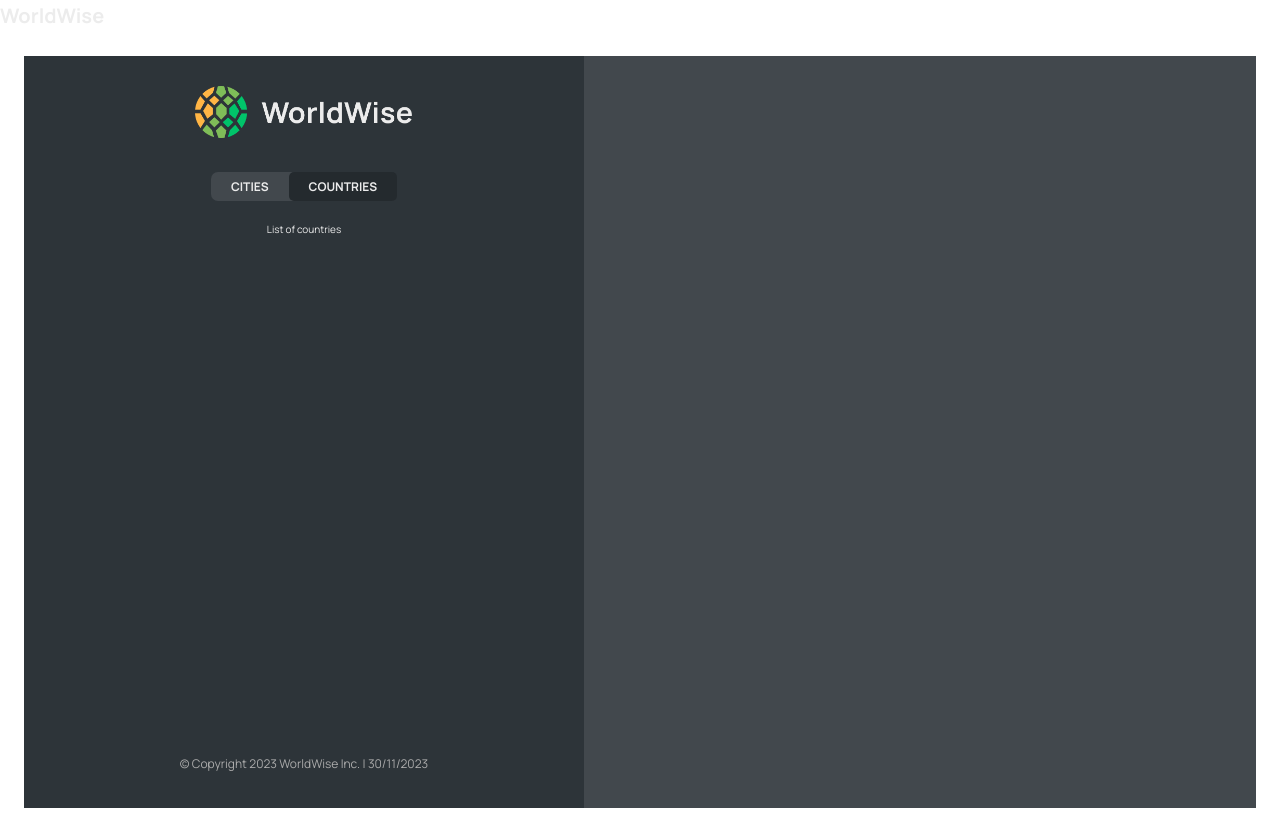
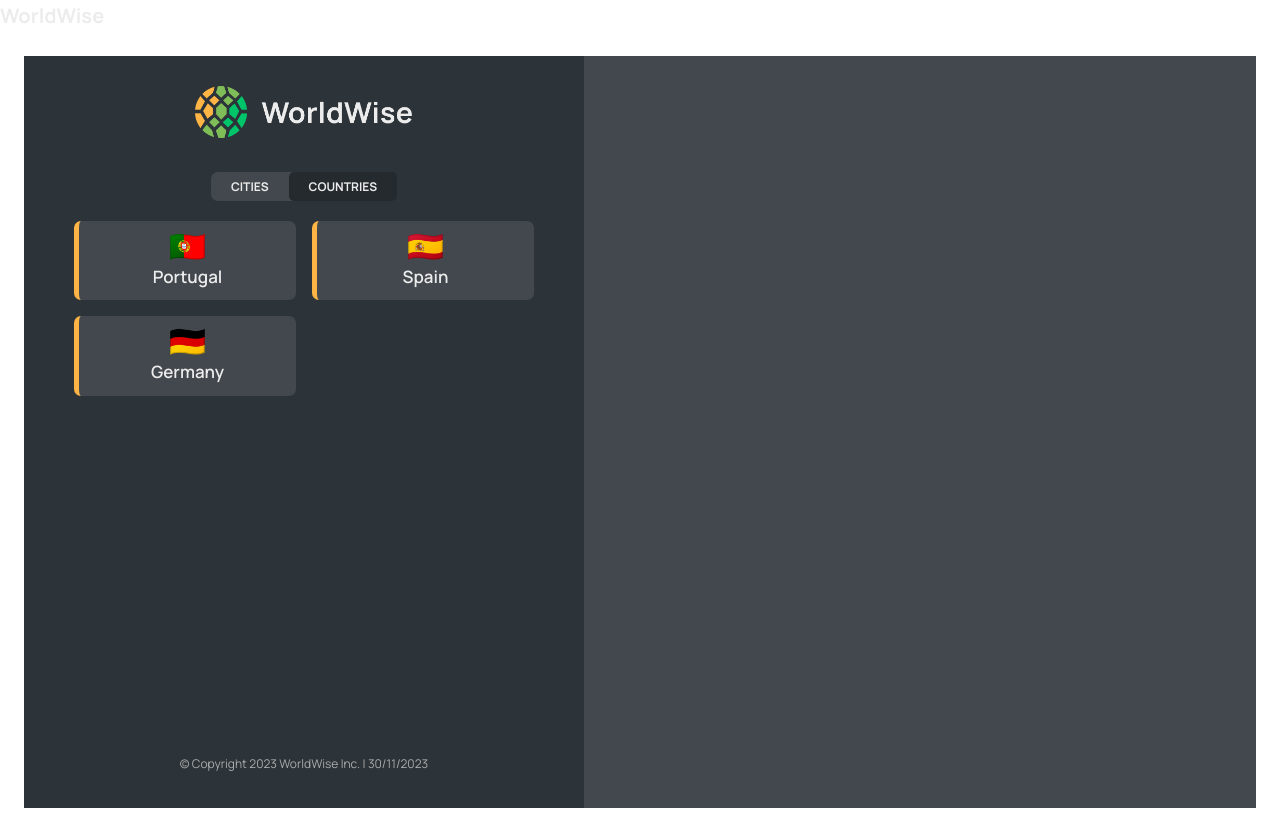
Before and after one commit to ChiefLopes/WorldWise, a React (Vite) app: page /app/countries in a window 1280 px wide. Built offline with nearby package versions, Linux system fonts and the light colour scheme; data requests are answered from the project's data file.

Commit message:
added the countries list

```diff
--- a/src/App.jsx
+++ b/src/App.jsx
@@ -1,14 +1,15 @@
+import { useEffect, useState } from "react";
 import "./App.css";
 import { BrowserRouter as Router, Routes, Route } from "react-router-dom";
+
 import Homepage from "./pages/Homepage";
 import Product from "./pages/Product";
 import Pricing from "./pages/Pricing";
 import Login from "./pages/Login";
-
 import PageNotFound from "./pages/PageNotFound";
 import AppLayout from "./pages/AppLayout";
 import CityList from "./Components/CityList";
-import { useEffect, useState} from "react";
+import CountryList from "./Components/CountryList";
 
 const BASE_URL = "http://localhost:8000";
 
@@ -18,8 +19,8 @@
 
   useEffect(function () {
     async function fetchCities() {
-        try {
-          setIsLoading(true);
+      try {
+        setIsLoading(true);
         const res = await fetch(`${BASE_URL}/cities`);
         const data = await res.json();
         setCities(data);
@@ -52,7 +53,10 @@
               path="cities"
               element={<CityList cities={cities} isLoading={isLoading} />}
             />
-            <Route path="countries" element={<p>List of countries</p>} />
+            <Route
+              path="countries"
+              element={<CountryList cities={cities} isLoading={isLoading} />}
+            />
             <Route path="form" element={<p>Form</p>} />
           </Route>
           <Route path="/*" element={<PageNotFound />} />
--- /dev/null
+++ b/src/Components/CountryList.jsx
@@ -0,0 +1,27 @@
+import Spinner from "./Spinner";
+import styles from "./CountryList.module.css";
+import CountryItem from "./CountryItem";
+import Message from "./Message";
+
+const CountryList = ({ cities, isLoading }) => {
+  if (isLoading) return <Spinner />;
+
+  if (!cities.length)
+    return (
+      <Message
+        message={"Add your first city by clicking on a city on the map... "}
+      />
+    );
+
+  const countries = cities;
+
+  return (
+    <ul className={styles.countryList}>
+      {countries.map((country) => (
+        <CountryItem key={country.id} country={country} />
+      ))}
+    </ul>
+  );
+};
+
+export default CountryList;
```
